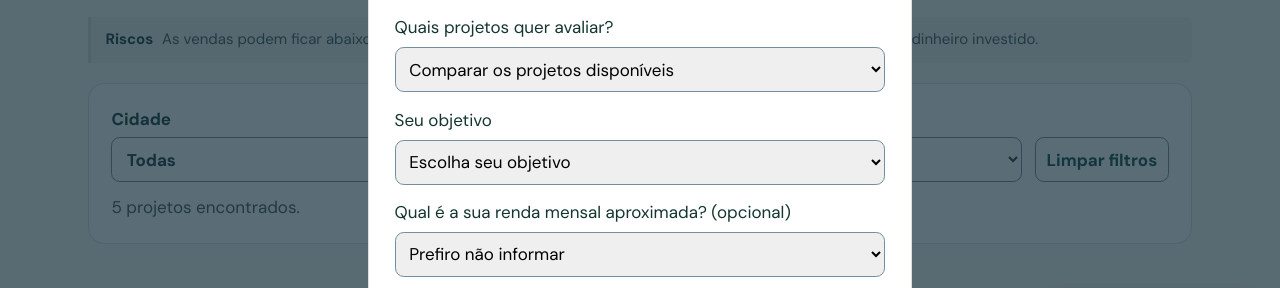
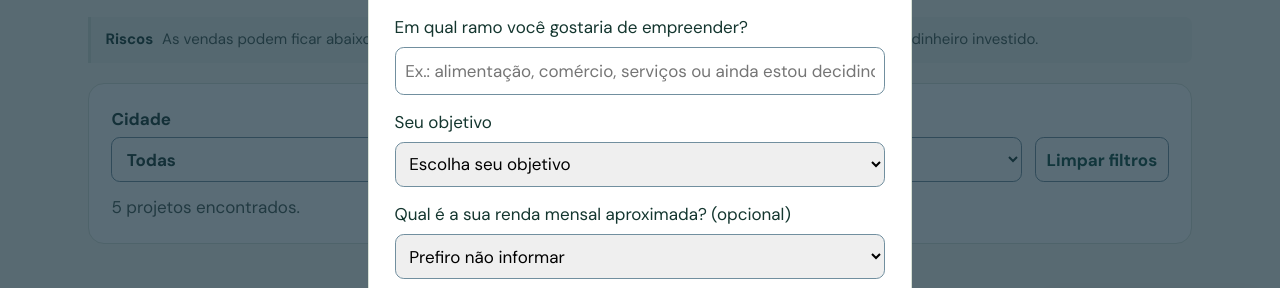
Before and after one commit to Lobswoman/Trabalho_Alcino, a plain HTML site: page negocios.html in a window 1280 px wide. Both pictures are taken after a click on the button "Falar com um consultor". Shown: the part 443-731 px from the top of the page. Drawn offline with nearby package versions, Linux system fonts and the light colour scheme.

Commit message:
Pergunta o ramo de interesse sem exigir a seleção de um projeto

```diff
--- a/negocios.html
+++ b/negocios.html
@@ -263,7 +263,8 @@ footer{padding-bottom:5.5rem}
 <ul><li>Uma <strong>planilha comparativa</strong> com o investimento inicial estimado, os principais custos e os riscos de cada projeto na região, como demanda incerta ou concorrência local.</li>
 <li>Uma <strong>ficha personalizada</strong> indicando quais projetos melhor atendem às suas preferências e ao seu orçamento, os motivos da escolha e o que verificar antes de investir.</li></ul>
 <form id="consult-form">
-<label>Quais projetos quer avaliar?<select name="project"></select></label>
+<p id="consult-reference" hidden></p>
+<label>Em qual ramo você gostaria de empreender?<input name="sector" maxlength="160" placeholder="Ex.: alimentação, comércio, serviços ou ainda estou decidindo"></label>
 <label>Seu objetivo<select name="goal" required><option value="">Escolha seu objetivo</option><option>Complementar minha renda</option><option>Ter um negócio como principal fonte de renda</option><option>Entrar como sócio em um projeto</option><option>Avaliar meu próprio projeto</option><option>Explorar possibilidades</option></select></label>
 <label>Qual é a sua renda mensal aproximada? (opcional)<select name="income"><option value="">Prefiro não informar</option><option>Até R$ 2.000</option><option>Acima de R$ 2.000 até R$ 5.000</option><option>Acima de R$ 5.000 até R$ 10.000</option><option>Acima de R$ 10.000</option></select></label>
 <label>Quanto pretende investir para começar? (R$, opcional)<input name="capital" type="number" inputmode="decimal" min="0" step="0.01" placeholder="Ex.: 5000"></label>
@@ -404,13 +405,9 @@ const consultResult = document.querySelector('#consult-result');
 function openConsult(title) {
   consultForm.reset();
   consultResult.textContent = '';
-  const select = consultForm.elements.project;
-  select.replaceChildren(new Option('Comparar os projetos disponíveis', ''));
-  for (const card of cards) {
-    const name = card.querySelector('h3').textContent;
-    select.add(new Option(name, name));
-  }
-  select.value = title || '';
+  const reference = document.querySelector('#consult-reference');
+  reference.hidden = !title;
+  reference.textContent = title ? 'Projeto de referência: ' + title : '';
   consultDialog.showModal();
 }
 document.querySelector('#consult-open').addEventListener('click', () => {
```
